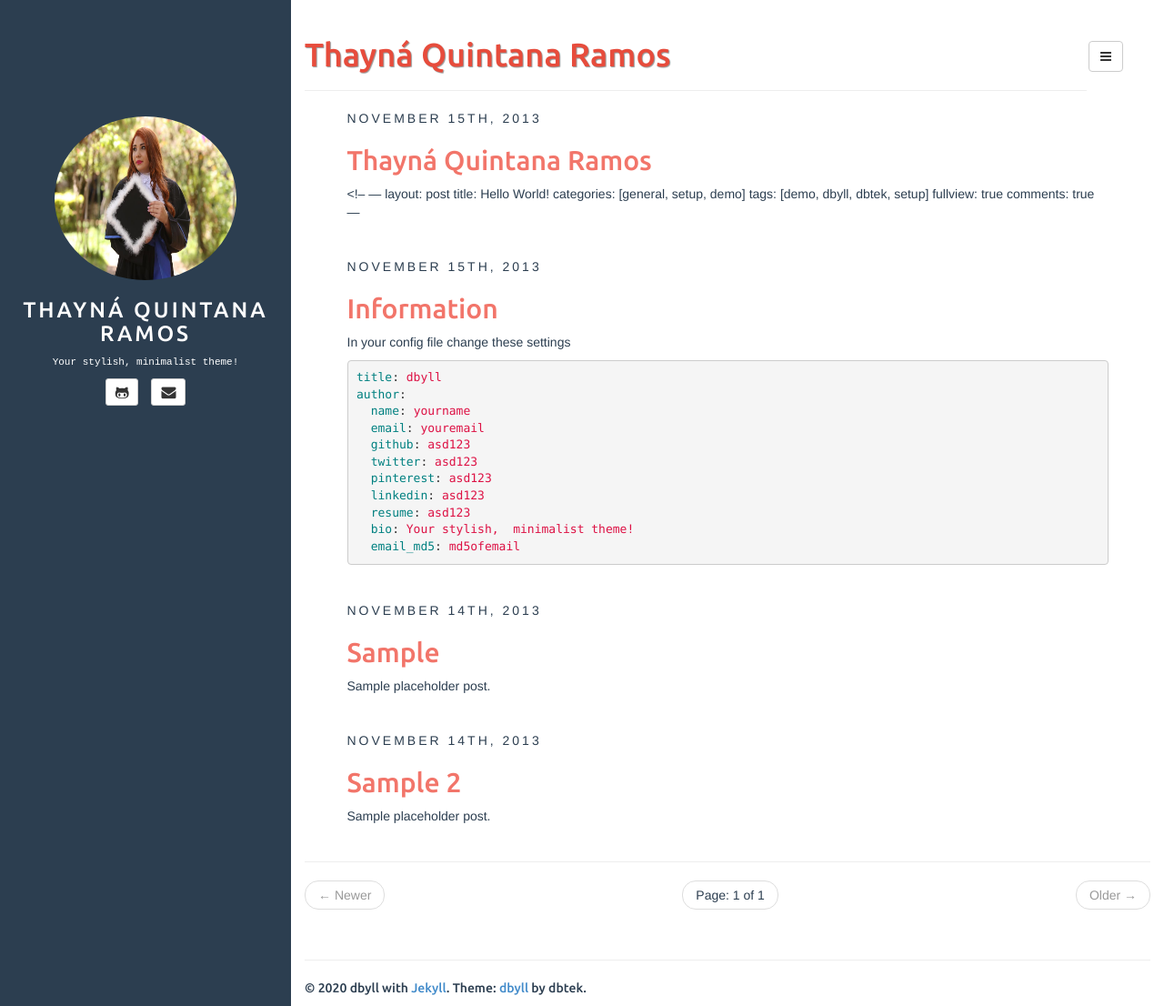
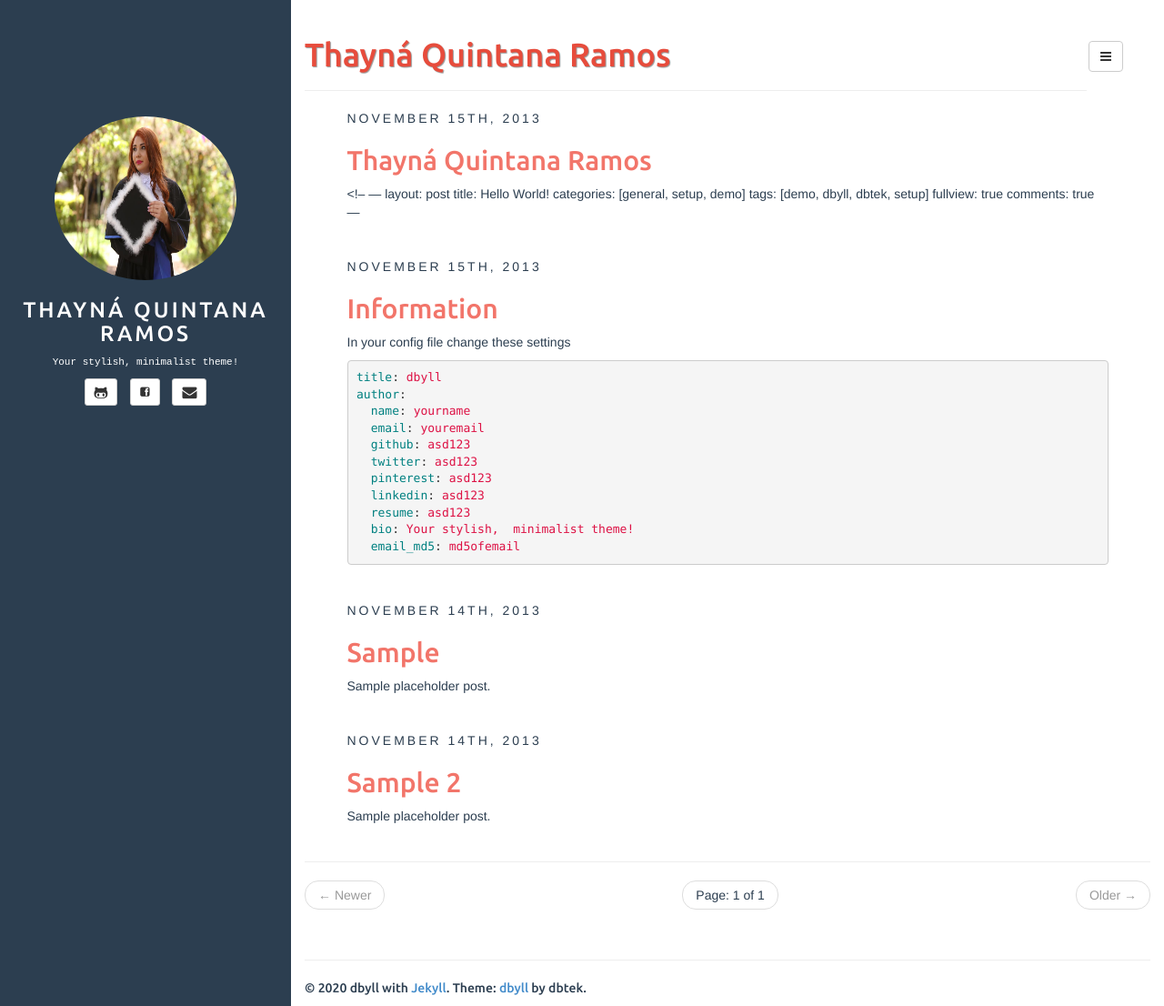
Before and after one commit to ThayQR/thayQR.github.io, a Jekyll site: the page built from index.html, in a window 1280 px wide and 1106 px high. Shown: the whole window at 91% size. Built offline with Jekyll 4.4.1, drawn with Linux system fonts in a browser that asks for light colours; the list of posts is cut into pages by our own code.

Commit message:
adjusting information in page

```diff
--- a/_config.yml
+++ b/_config.yml
@@ -21,8 +21,8 @@
   name: dbyll
   email: thayna.quintana@hotmail.com
   github: thayQR
-  facebbok: dbtek
-  instagram: asd123
+  facebook: thay.quintana
+  instagram: thay.quintana
   linkedin: Thayna Quintana
   bio: Your stylish, minimalist theme!
   email_md5: 726351295ec82e145928582f595aa3aa
--- a/_includes/default.html
+++ b/_includes/default.html
@@ -50,7 +50,7 @@
 			{% endif %}
 			{% if site.author.twitter %}
 			<a type="button" class="navbar-toggle nav-link" href="http://twitter.com/{{ site.author.twitter }}">
-				<i class="fa fa-facebook"></i>
+				<i class="fa fa-facebook-square"></i>
 			</a>
 			{% endif %}
 			{% if site.author.email %}
--- a/_includes/sidebar.html
+++ b/_includes/sidebar.html
@@ -23,10 +23,10 @@
 			</a>
 		</li>
 		{% endif %}
-		{% if site.author.twitter %}
+		{% if site.author.facebook %}
 		<li>
-			<a class="btn btn-default btn-sm" href="https://twitter.com/{{ site.author.twitter }}">
-				<i class="fa fa-twitter fa-lg"></i>
+			<a class="btn btn-default btn-sm" href="https://www.facebook.com/{{ site.author.facebook }}">
+				<i class="fa fa-facebook-square"></i>
 			</a>
 		</li>
 		{% endif %}
@@ -39,10 +39,10 @@
 		{% endif %}
 	</ul>
 	<ul id="contact-list-secondary" class="list-unstyled list-inline">
-		{% if site.author.pinterest %}
+		{% if site.author.instagram %}
 		<li>
-			<a class="btn btn-default btn-sm" href="https://pinterest.com/{{ site.author.pinterest }}">
-				<i class="fa fa-pinterest fa-lg"></i>
+			<a class="btn btn-default btn-sm" href="https://www.instagram.com/{ site.author.instagram }}">
+				<i class="fa fa-instagram"></i>
 			</a>
 		</li>
 		{% endif %}
```
